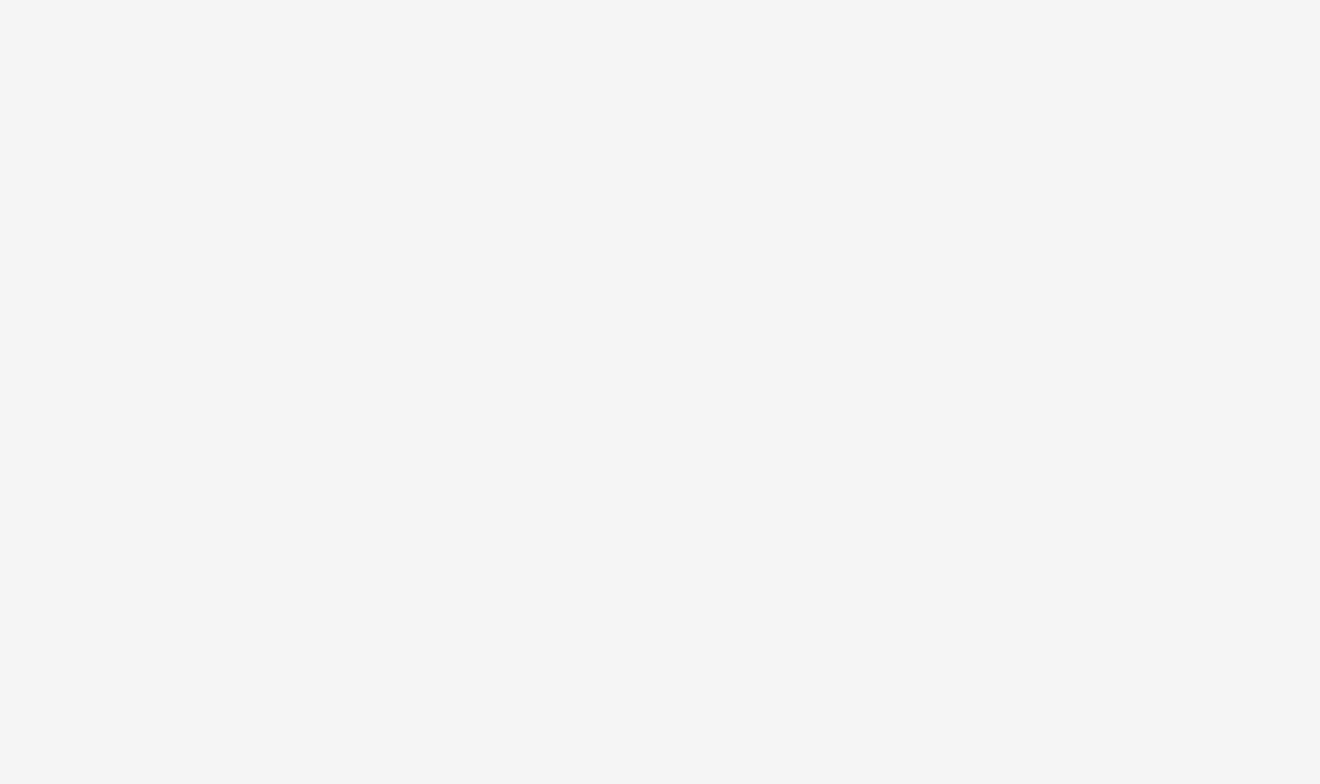
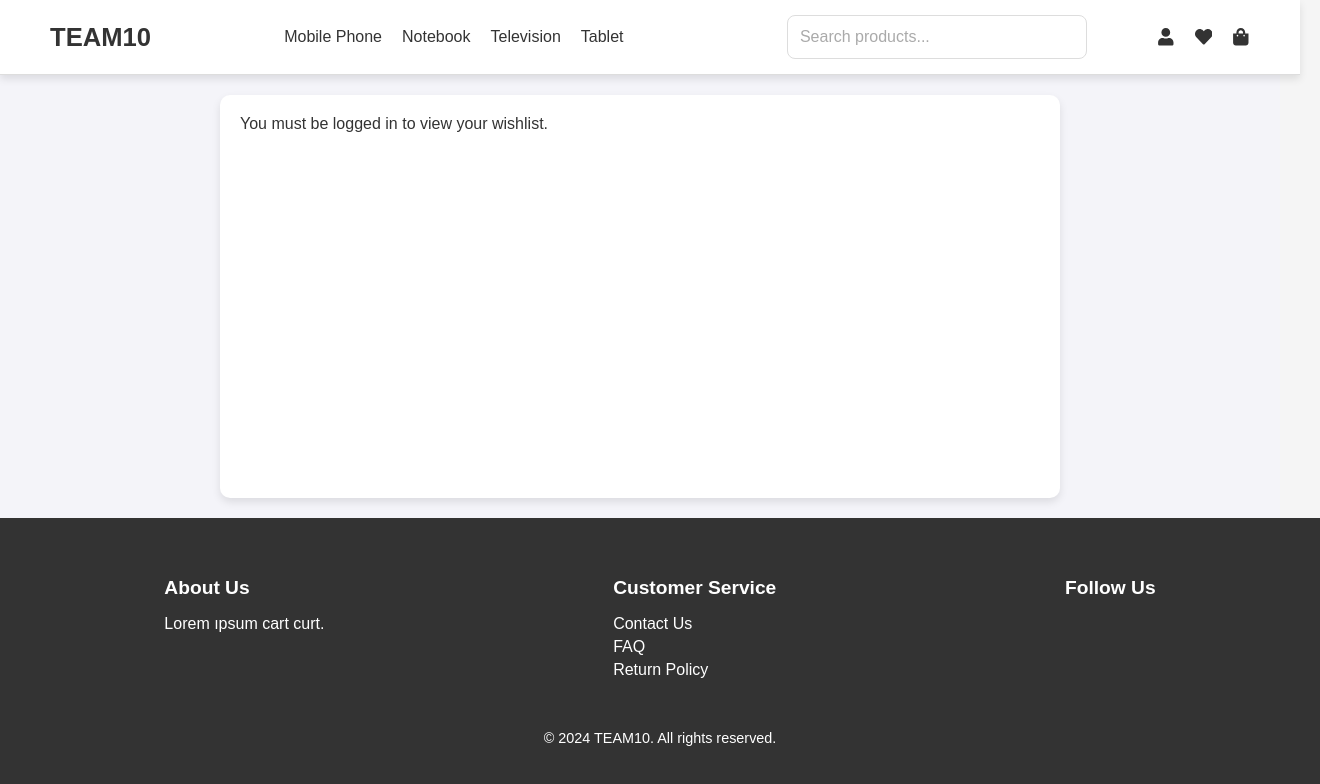
Before and after one commit to selimbogurcu/team-10-front, a React (Create React App) app: page /wishlist in a window 1280 px wide. Before the commit this address had no page. Shown: the top 784 px of the page, 1320 px wide, since content can reach past the window. Built offline with nearby package versions, Linux system fonts and the light colour scheme.

Commit message:
wishlist
ws

```diff
--- a/src/App.js
+++ b/src/App.js
@@ -12,6 +12,7 @@ import PrivateRoutes from './routes/PrivateRoutes';
 import CheckoutPage from './pages/CheckoutPage';
 import ProductManager from './pages/ProductManager';
 import SalesManager from './pages/SalesManager';
+import Wishlist from './pages/Wishlist';
 
 function App() {
     return (
@@ -24,6 +25,7 @@ function App() {
                         <Route path="/category/:categoryName" element={<ProductList />} />
                         <Route path="/profile" element={<UserProfile />} />
                         <Route path="/cart" element={<CartPage />} />
+                        <Route path='/wishlist' element={<Wishlist/>} />
 
                         {/* Sadece giriş yapmış herkes için (rol farketmez) */}
                         <Route
--- /dev/null
+++ b/src/assets/styles/wishlist.css
@@ -0,0 +1,108 @@
+/* Genel sayfa düzeni */
+.wishlist-page {
+    font-family: 'Arial', sans-serif;
+    background-color: #f4f4f9; /* Arka plan rengi */
+    min-height: 100vh;
+    display: flex;
+    flex-direction: column;
+    justify-content: space-between; /* Navbar ve Footer sabit */
+}
+
+/* Navbar ve Footer arası boşluk için */
+.wishlist-container {
+    min-width: 100vh;
+    flex: 1; /* Orta kısım esnek genişlikte */
+    margin: 0 auto;
+    text-align: left;
+    background-color: #fff;
+    padding: 20px; /* İçeriği düzenli tutmak için */
+    border-radius: 10px;
+    box-shadow: 0 4px 8px rgba(0, 0, 0, 0.1);
+    margin-top: 20px;
+    margin-bottom: 20px;
+}
+
+/* Navbar ve Footer sıfırlama */
+nav, footer {
+    padding: 0;
+    margin: 0;
+    width: 100%;
+}
+
+/* Ürün listesi */
+.wishlist-items {
+    list-style-type: none;
+    padding: 0;
+    margin: 0;
+}
+
+.wishlist-item {
+    display: flex;
+    align-items: center;
+    margin-bottom: 20px;
+    border: 1px solid #ddd;
+    border-radius: 10px;
+    padding: 15px;
+    background-color: #ffffff;
+    transition: transform 0.3s, box-shadow 0.3s;
+}
+
+.wishlist-item:hover {
+    transform: translateY(-5px);
+    box-shadow: 0 6px 12px rgba(0, 0, 0, 0.15);
+}
+
+/* Ürün görseli */
+.wishlist-item-image {
+    width: 120px;
+    height: 120px;
+    margin-right: 20px;
+    border-radius: 10px;
+    object-fit: cover;
+    border: 1px solid #ccc;
+}
+
+/* Ürün detayları */
+.wishlist-item-details {
+    flex: 1;
+}
+
+.wishlist-item-details h2 {
+    margin: 0 0 10px;
+    font-size: 18px;
+    color: #333;
+}
+
+.wishlist-item-details p {
+    margin: 5px 0;
+    font-size: 16px;
+    color: #555;
+}
+
+/* Kaldır butonu */
+.remove-button {
+    background-color: #ff6b6b;
+    color: #fff;
+    border: none;
+    padding: 10px 20px;
+    border-radius: 5px;
+    cursor: pointer;
+    font-size: 14px;
+    transition: background-color 0.3s, transform 0.2s;
+}
+
+.remove-button:hover {
+    background-color: #ff4c4c;
+    transform: scale(1.05);
+}
+
+/* Boş wishlist */
+.wishlist-empty-container {
+    text-align: center;
+    margin: 50px auto;
+}
+
+.empty-wishlist-image {
+    max-width: 200px;
+    margin: 20px auto;
+}
--- a/src/components/Navbar.js
+++ b/src/components/Navbar.js
@@ -21,6 +21,14 @@ const Navbar = () => {
 
     const toggleUserModal = () => setIsUserModalOpen(!isUserModalOpen);
     const toggleCartDropdown = () => setIsCartDropdownOpen(!isCartDropdownOpen);
+
+    const handleFavIconClick = () => {
+        if (token && user) {
+            navigate('/wishlist');
+        } else {
+            toggleUserModal();
+        }
+    };
 
     const handleUserIconClick = () => {
         if (token && user) {
@@ -129,7 +137,7 @@ const Navbar = () => {
                             {!['Product Manager', 'Sales Manager'].includes(user.role) && user.name}
                         </span>
                     )}
-                    <FaHeart className="icon" />
+                    <FaHeart className="icon" onClick={handleFavIconClick}/>
                     <FaShoppingBag className="icon" onClick={toggleCartDropdown} />
                 </div>
             </div>
--- /dev/null
+++ b/src/pages/Wishlist.js
@@ -0,0 +1,109 @@
+import React, { useEffect, useState } from 'react';
+import { useAuth } from '../contexts/AuthContexts';
+import Navbar from '../components/Navbar';
+import Footer from '../components/Footer';
+import { useNavigate } from 'react-router-dom';
+import '../assets/styles/wishlist.css';
+
+const Wishlist = () => {
+    const { user } = useAuth(); // Kullanıcı bilgisi
+    const [wishlistItems, setWishlistItems] = useState([]); // Wishlist öğeleri
+    const [loading, setLoading] = useState(true);
+    const [error, setError] = useState(null);
+    const navigate = useNavigate(); // Navigation için hook
+
+    useEffect(() => {
+        const fetchWishlist = async () => {
+            try {
+                if (!user) throw new Error('You must be logged in to view your wishlist.');
+                const response = await fetch(`http://localhost:1337/api/wishlists/user/${user.userIdNumber}`);
+                if (!response.ok) throw new Error('Failed to fetch wishlist items');
+
+                const data = await response.json();
+                if (!Array.isArray(data) || data.length === 0) {
+                    throw new Error('Your wishlist is currently empty.');
+                }
+                setWishlistItems(data); // Wishlist verisi
+            } catch (err) {
+                console.error(err.message);
+                setError(err.message);
+            } finally {
+                setLoading(false);
+            }
+        };
+
+        fetchWishlist();
+    }, [user]);
+
+    const handleRemoveFromWishlist = async (productId) => {
+        try {
+            const response = await fetch(`http://localhost:1337/api/wishlist/${productId}`, {
+                method: 'DELETE',
+                headers: {
+                    'Content-Type': 'application/json',
+                },
+                body: JSON.stringify({ user_id: user.userId }),
+            });
+            if (!response.ok) throw new Error('Failed to remove item from wishlist');
+
+            setWishlistItems((prevItems) => prevItems.filter(item => item.product_id !== productId));
+        } catch (err) {
+            alert(`Error: ${err.message}`);
+        }
+    };
+
+    const handleProductClick = (productId) => {
+        navigate(`/product/${productId}`); // Ürün sayfasına yönlendirme
+    };
+
+    return (
+        <div className="wishlist-page">
+            <Navbar />
+            <div className="wishlist-container">
+                {loading ? (
+                    <div className="loading">Loading...</div>
+                ) : error ? (
+                    <div className="error-message">{error}</div>
+                ) : wishlistItems.length === 0 ? (
+                    <div className="wishlist-empty-container">
+                        <h2>Your Wishlist</h2>
+                        <p>Your wishlist is empty. Start adding items you love!</p>
+                        <img src="/empty-wishlist.svg" alt="Empty Wishlist" className="empty-wishlist-image" />
+                    </div>
+                ) : (
+                    <div>
+                        <h1>Your Wishlist</h1>
+                        <ul className="wishlist-items">
+                            {wishlistItems.map((item) => (
+                                <li
+                                    key={item.product_id}
+                                    className="wishlist-item"
+                                    onClick={() => handleProductClick(item.product_id)} // Tıklama eventi
+                                    style={{ cursor: 'pointer' }} // Görsel olarak tıklanabilirliği artırmak için
+                                >
+                                    <img src={item.photo_url || '/placeholder.jpg'} alt={item.product_name} className="wishlist-item-image" />
+                                    <div className="wishlist-item-details">
+                                        <h2>{item.product_name}</h2>
+                                        <p>Price: ₺{typeof item.price === "number" ? item.price.toFixed(2) : "N/A"}</p>
+                                        <button
+                                            className="remove-button"
+                                            onClick={(e) => {
+                                                e.stopPropagation(); // Tıklamanın ürün sayfasına yönlendirmesini engeller
+                                                handleRemoveFromWishlist(item.product_id);
+                                            }}
+                                        >
+                                            Remove
+                                        </button>
+                                    </div>
+                                </li>
+                            ))}
+                        </ul>
+                    </div>
+                )}
+            </div>
+            <Footer />
+        </div>
+    );
+};
+
+export default Wishlist;
```
